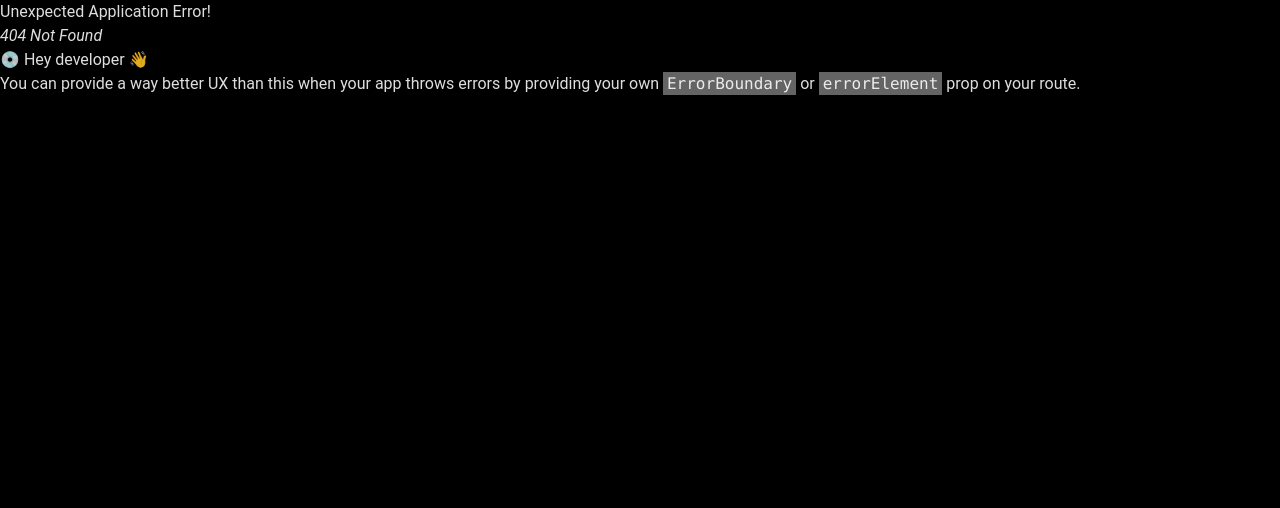
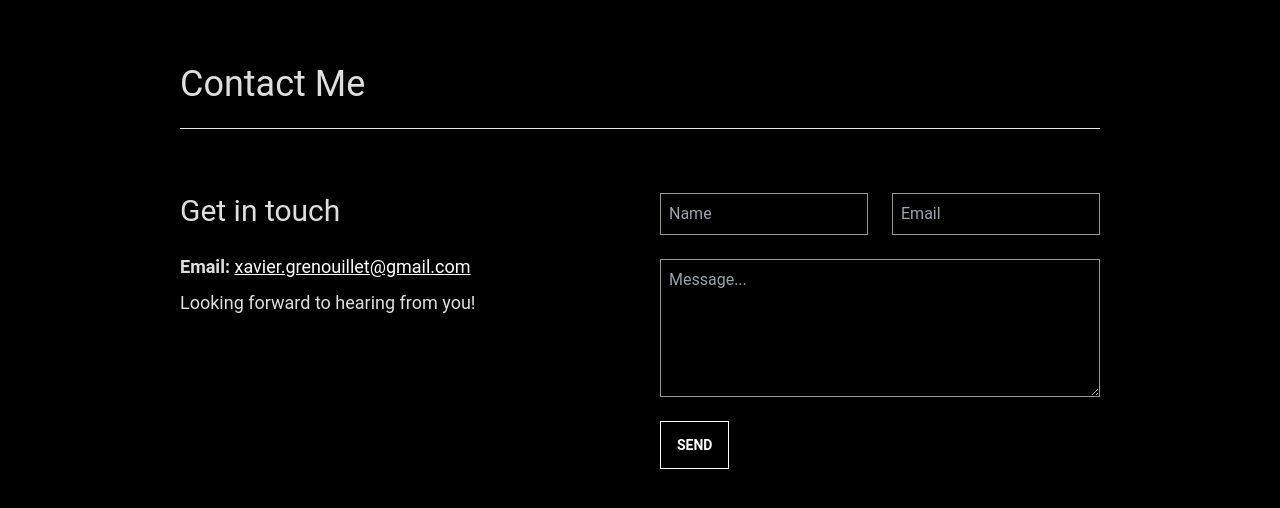
Before and after one commit to GXcode95/Portfolio, a React (Vite) app: page /contact in a window 1280 px wide. Before the commit this address had no page. Shown: the top 508 px of the page. Built offline with nearby package versions, Linux system fonts and the light colour scheme.

Commit message:
Add contact page

```diff
--- a/package.json
+++ b/package.json
@@ -10,6 +10,7 @@
     "preview": "vite preview"
   },
   "dependencies": {
+    "emailjs-com": "^3.2.0",
     "react": "^18.2.0",
     "react-dom": "^18.2.0",
     "react-router-dom": "^6.16.0",
--- a/src/App.jsx
+++ b/src/App.jsx
@@ -2,6 +2,7 @@ import './styles/App.css'
 import Shell from './pages/shell/Shell'
 import { RouterProvider, createBrowserRouter } from 'react-router-dom'
 import Home from './pages/home/Home'
+import Contact from './pages/contact/Contact.jsx'
 
 const router = createBrowserRouter([
   {
@@ -12,12 +13,16 @@ const router = createBrowserRouter([
     path: '/home',
     element:  <Home />
   },
+  {
+    path: '/contact',
+    element:  <Contact />
+  }
 ])
 
 
 function App() {
   return (
-    <div class="app">
+    <div className="app">
       <RouterProvider router={router} />
     </div>
   )
--- a/src/main.jsx
+++ b/src/main.jsx
@@ -1,8 +1,8 @@
 import React from 'react'
 import ReactDOM from 'react-dom/client'
 import App from './App.jsx'
+import './styles/index.css'
 import './styles/global.css'
-import './styles/index.css'
 
 ReactDOM.createRoot(document.getElementById('root')).render(
   <React.StrictMode>
--- /dev/null
+++ b/src/pages/contact/Contact.jsx
@@ -0,0 +1,122 @@
+import { useState } from 'react';
+import * as emailjs from "emailjs-com";
+
+import './contact.css'
+
+
+const data = {
+  email: 'xavier.grenouillet@gmail.com',
+  service_id: '',
+  template_id: '',
+  user_id: '',
+}
+function Contact() {
+  const [formData, setFormdata] = useState({
+    email: "",
+    name: "",
+    message: "",
+    loading: false,
+    show: false,
+    alertmessage: "",
+    variant: "",
+  });
+
+  const handleSubmit = (e) => {
+    e.preventDefault();
+    setFormdata({ loading: true });
+
+    const templateParams = {
+      from_name: formData.email,
+      user_name: formData.name,
+      to_name: data.email,
+      message: formData.message,
+    };
+
+    emailjs
+      .send(
+        data.service_id,
+        data.template_id,
+        templateParams,
+        data.user_id
+      )
+      .then(
+        (result) => {
+          console.log(result.text);
+          setFormdata({
+            loading: false,
+            alertmessage: "SUCCESS! , Looking forward to reading your email.",
+            variant: "success",
+            show: true,
+          });
+        },
+        (error) => {
+          console.log(error.text);
+          setFormdata({
+            alertmessage: `Failed to send!,${error.text}`,
+            variant: "danger",
+            show: true,
+          });
+          document.getElementsByClassName("co_alert")[0].scrollIntoView();
+        }
+      );
+  }
+
+  const handleChange = (e) => {
+    setFormdata({
+      ...formData,
+      [e.target.name]: e.target.value,
+    });
+  };
+
+  return (
+    <div className="contact">
+      <div className="wrapper">
+        <h1>Contact Me</h1>
+
+        <main>
+          <aside className="text">
+            <h2>Get in touch</h2>
+            <p><strong>Email:</strong> <a href="mailto:xavier.grenouillet@gmail.com">xavier.grenouillet@gmail.com</a></p>
+            <p>Looking forward to hearing from you!</p>
+          </aside>
+
+          <form onSubmit={handleSubmit}>
+            <div className="inputs">
+              <input
+                type="text"
+                name="name"
+                placeholder="Name"
+                value={formData.name}
+                onChange={handleChange}
+                required
+              />
+              <input
+                type="email"
+                placeholder="Email"
+                name="email"
+                value={FormData.email}
+                onChange={handleChange}
+                required
+              />
+            </div>
+            <textarea
+              placeholder="Message..."
+              name="message"
+              rows="5"
+              value={formData.message}
+              onChange={handleChange}
+              required
+            />
+
+            <button type="submit" className="btn btn-outline btn-primary">
+              {formData.loading ? "Sending..." : "Send"}
+            </button>
+          </form>
+        </main>
+
+      </div>
+    </div>
+  )
+}
+
+export default Contact
--- /dev/null
+++ b/src/pages/contact/contact.css
@@ -0,0 +1,45 @@
+.contact {
+	@apply flex justify-center pt-10;
+
+	.wrapper { @apply flex flex-col gap-10 w-full max-w-[720px]; }
+
+	h1 { @apply text-4xl border-b w-full min-w-[200px] py-6; }
+
+	main { @apply flex flex-col gap-10; }
+
+	.text {
+		@apply flex flex-col gap-2;
+
+		h2 { @apply text-3xl pb-4; }
+
+		p {	@apply text-lg; }
+
+		a {	text-decoration: underline;	}
+	}
+
+	form {
+		@apply flex flex-col gap-6;
+
+		.inputs {	@apply flex flex-col gap-6; }
+
+		.btn { @apply text-white self-start; }
+	}
+
+	/***************/
+	/***  Media  ***/
+	/***************/
+
+	@media (min-width:950px) {
+		.wrapper { @apply max-w-[920px] gap-16; }
+
+		form {
+			.inputs {	@apply flex-row; }
+		}
+
+		main { @apply flex-row; }
+
+		aside { @apply flex-1; }
+
+		form { @apply flex-1; }
+	}
+}
--- a/src/pages/home/home.css
+++ b/src/pages/home/home.css
@@ -16,6 +16,7 @@
 		h2 {
 			@apply text-3xl;
 		}
+
 		p {
 			@apply text-lg;
 		}
@@ -23,16 +24,6 @@
 
 	.intro {
 		@apply max-w-[800px] px-5 mx-auto;
-	}
-
-	.btn {
-		border-radius: 0;
-	}
-
-	.btn-outline:hover,
-	.btn-primary:hover {
-		background-color: inherit !important;
-		@apply text-accent border-accent !important;
 	}
 }
 
@@ -49,6 +40,4 @@
 			@apply max-w-[450px];
 		}
 	}
-
-
 }
--- a/src/styles/App.css
+++ b/src/styles/App.css
@@ -1,3 +1,3 @@
-.app {
-  background: #000000 !important;
+.btn {
+  border-radius: 0 !important;
 }
--- a/src/styles/global.css
+++ b/src/styles/global.css
@@ -1,3 +1,7 @@
+@tailwind base;
+@tailwind components;
+@tailwind utilities;
+
 body {
   color: rgba(255, 255, 255, 0.87);
   background-color: #000000;
@@ -10,10 +14,22 @@ body {
 }
 
 a {
-  font-weight: 500;
-  color: #646cff;
-  text-decoration: inherit;
+  @apply text-white underline;
+
+  &:hover {
+    @apply text-primary;
+  }
 }
-a:hover {
-  color: #535bf2;
+
+
+input,
+textarea {
+  @apply bg-black border border-gray-light;
+  @apply p-2 block w-full;
+
+  &:focus {
+    outline: none;
+    box-shadow: 0px 0px 0px 1px white;
+
+  }
 }
--- a/src/styles/index.css
+++ b/src/styles/index.css
@@ -1,3 +1,3 @@
-@tailwind base;
+/* @tailwind base;
 @tailwind components;
-@tailwind utilities;
+@tailwind utilities; */
```
Also changed, not shown: 1 other file (tests, documents, lock files or other folders).
